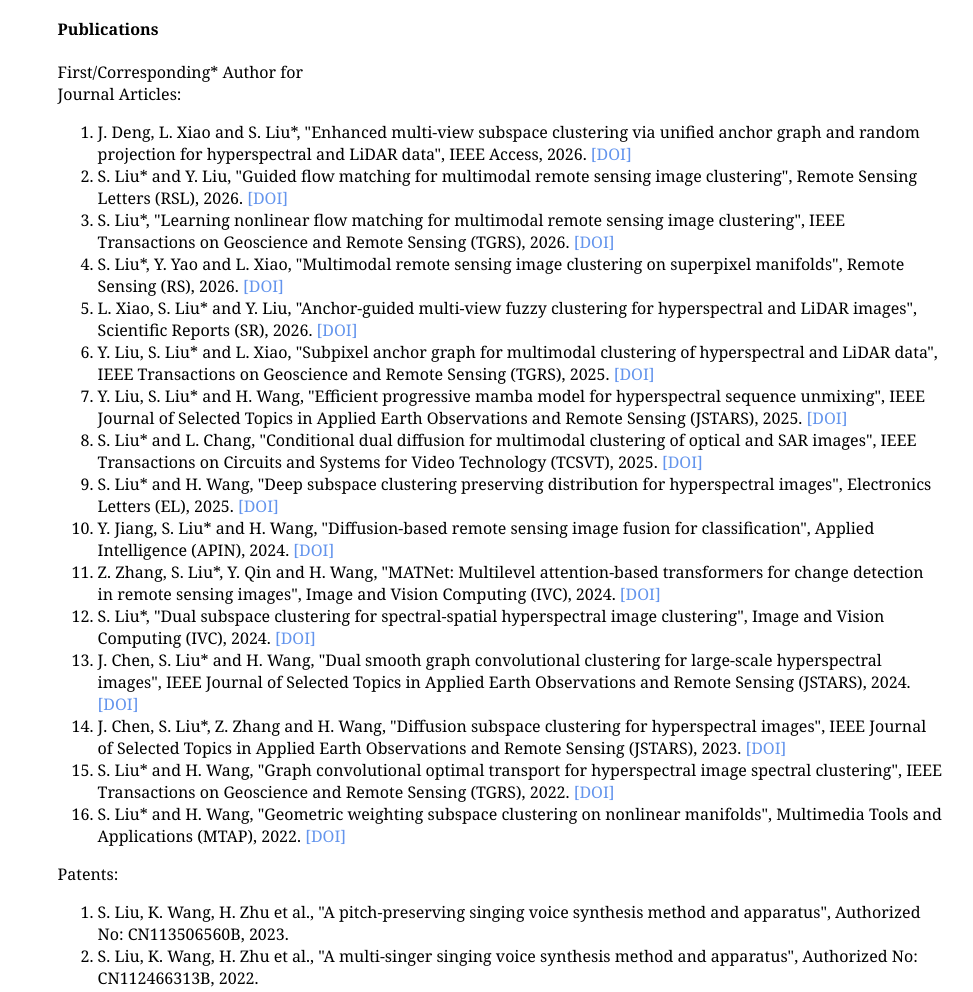
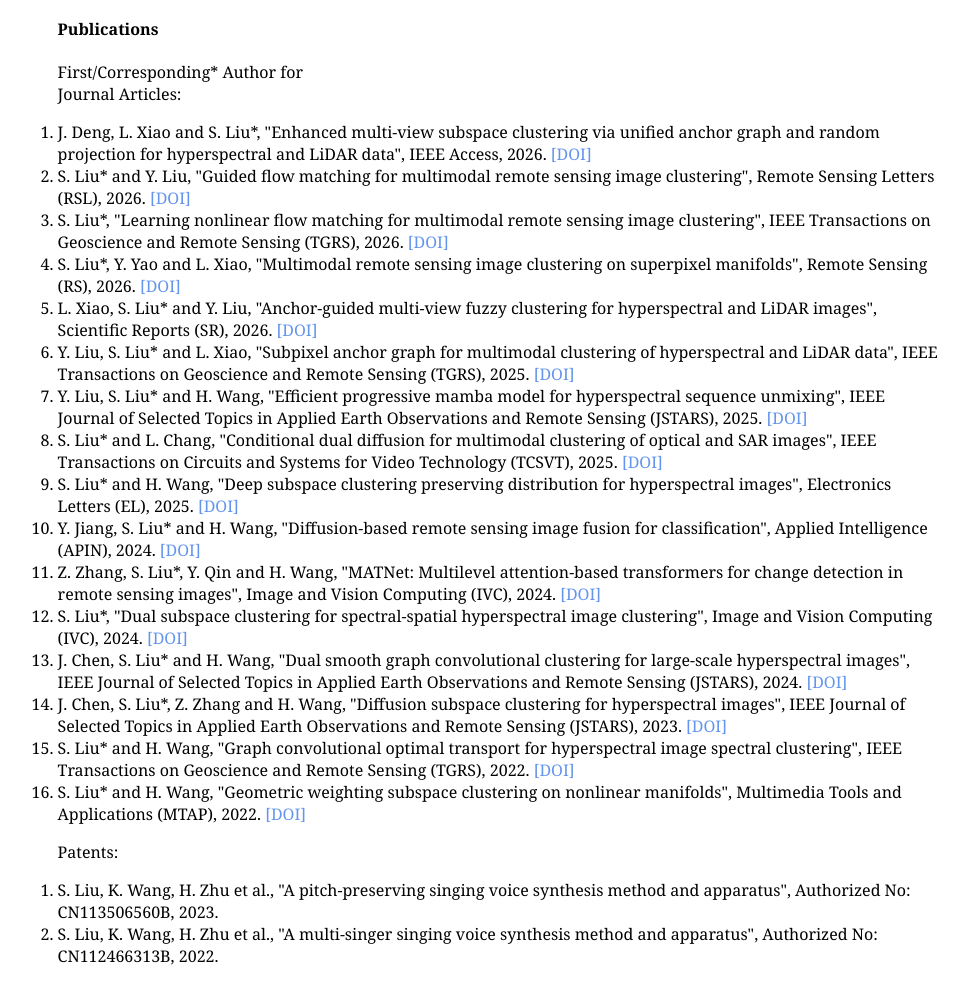
Before and after one commit to suldier/suldier.github.io, a plain HTML site: page index.html in a window 1280 px wide. Shown: the part 371-1363 px from the top of the page, without its empty margins (140-1113 px from the left). Drawn offline with Linux system fonts and the light colour scheme.

Commit message:
Update index.html

```diff
--- a/index.html
+++ b/index.html
@@ -35,7 +35,7 @@
         }
         ol{
             #margin: 20;
-            #padding: 0;
+            padding: 0;
         }
         img{
             border-radius: 5%;
```
